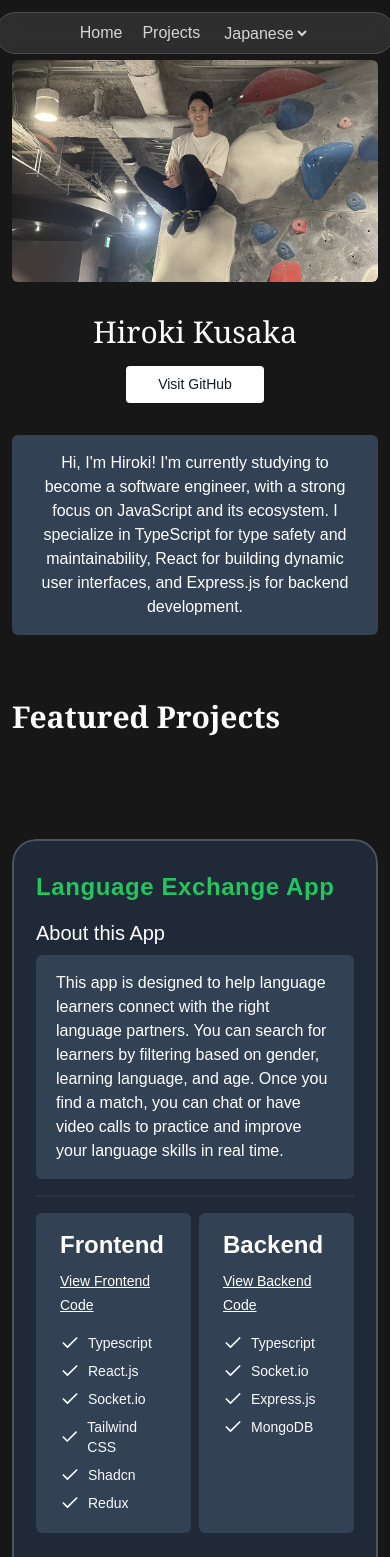
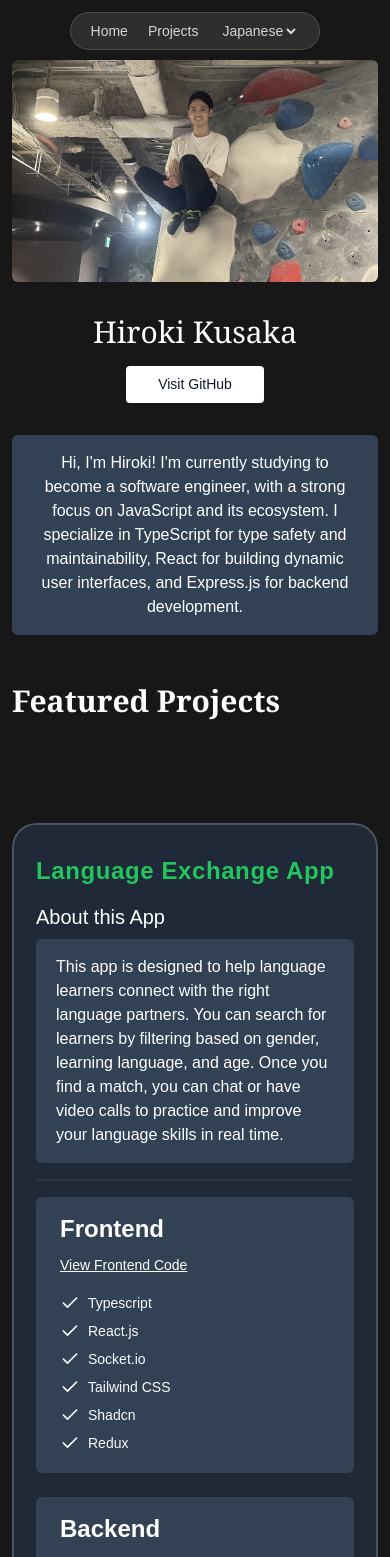
Before and after one commit to hiroki-0815/portfolio, a Next.js app: page /en in a window 390 px wide. Shown: the top 1557 px of the page. Built offline with nearby package versions, Linux system fonts and the light colour scheme.

Commit message:
make it responsive

```diff
--- a/src/app/section/Footer.tsx
+++ b/src/app/section/Footer.tsx
@@ -2,7 +2,7 @@ import React from "react";
 
 const Footer = () => {
   return (
-    <footer className="relative overflow-x-clip">
+    <footer className="relative overflow-x-clip mt-8">
       <div className="absolute h-[50px] w-[1600px] bottom-0 left-1/2 -translate-x-1/2 -z-10"></div>
       <div className="container mx-auto">
         <div className="border-white/15 py-6 text-sm flex flex-col items-center text-center">
--- a/src/app/section/Header.tsx
+++ b/src/app/section/Header.tsx
@@ -19,7 +19,7 @@ export const Header = () => {
   return (
     <div className="fixed top-3 left-1/2 transform -translate-x-1/2 z-10 px-6">
       {/* Navigation */}
-      <nav className="flex flex-row justify-center items-center gap-5 p-2 border w-[400px] text-white/80 border-white/15 rounded-full bg-white/10 backdrop-blur">
+      <nav className="flex flex-row justify-center text-sm md:text-base items-center gap-5 p-2 border w-[250px] md:w-[400px]  text-white/80 border-white/15 rounded-full bg-white/10 backdrop-blur">
         <Link href="#home" onClick={(e) => handleScrollToSection(e, "home")}>
           Home
         </Link>
--- a/src/app/section/Projects.tsx
+++ b/src/app/section/Projects.tsx
@@ -68,7 +68,7 @@ const ProjectsSection = () => {
   return (
     <section className="flex flex-col pb-16 lg:py-24" id="projects">
       <div className="items-center">
-        <h2 className="font-serif text-3xl text-white md:text-5xl mt-6 font-semibold">
+        <h2 className="font-serif text-3xl text-white md:text-5xl mt-2 font-semibold">
           {t("featuredProjects")}
         </h2>
       </div>
@@ -96,9 +96,8 @@ const ProjectsSection = () => {
 
               <hr className="border-t-2 my-4 lg:my-6 border-white/5" />
 
-              <div className="flex gap-2">
-                {/* Frontend Section */}
-                <div className="mb-4 px-6 py-4 rounded-md w-1/2 bg-slate-700">
+              <div className="flex flex-col md:flex-row gap-2">
+                <div className="mb-4 px-6 py-4 rounded-md md:w-1/2 bg-slate-700">
                   <div className="mb-4">
                     <div className="text-2xl font-bold mb-2">
                       {t("frontend")}
@@ -132,8 +131,7 @@ const ProjectsSection = () => {
                   </ul>
                 </div>
 
-                {/* Backend Section */}
-                <div className="mb-4 px-6 py-4 rounded-md w-1/2 bg-slate-700">
+                <div className="mb-4 px-6 py-4 rounded-md md:w-1/2 bg-slate-700">
                   <div className="mb-4">
                     <div className="text-2xl font-bold mb-2">
                       {t("backend")}
```
